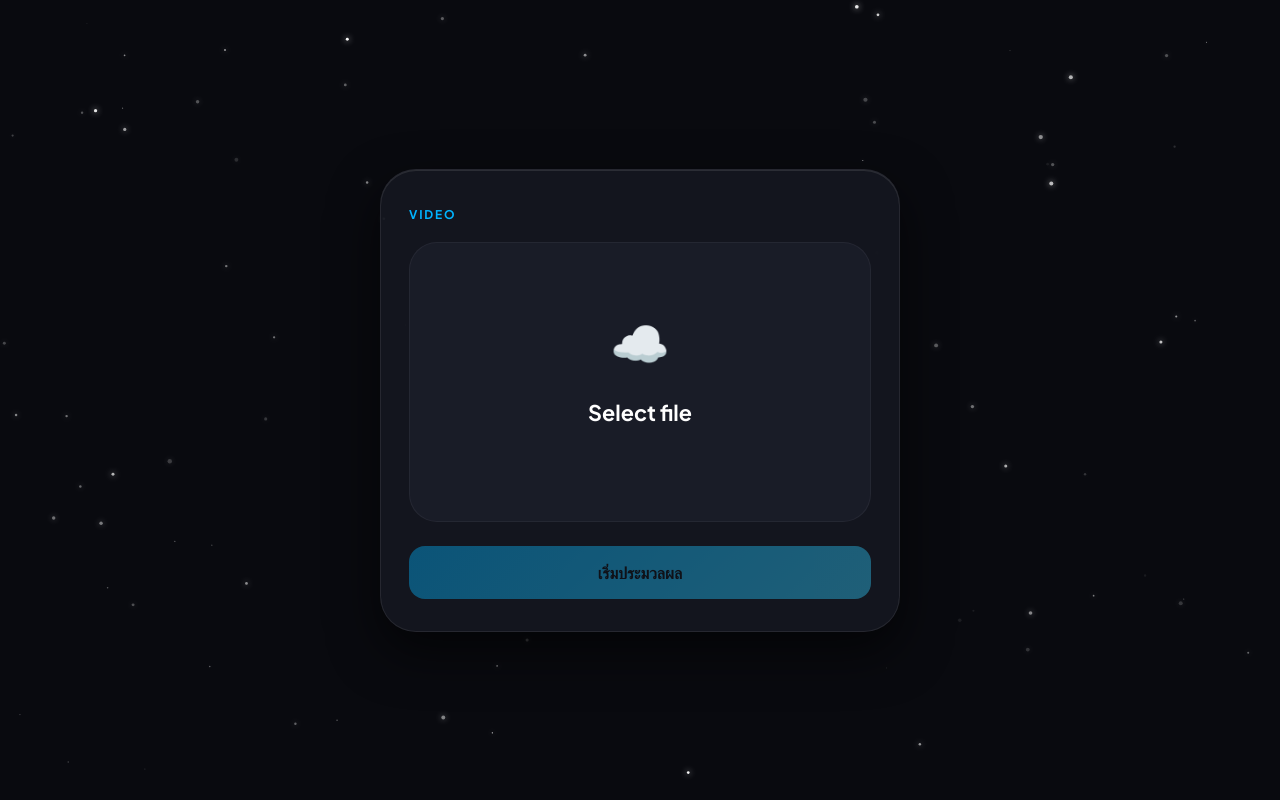
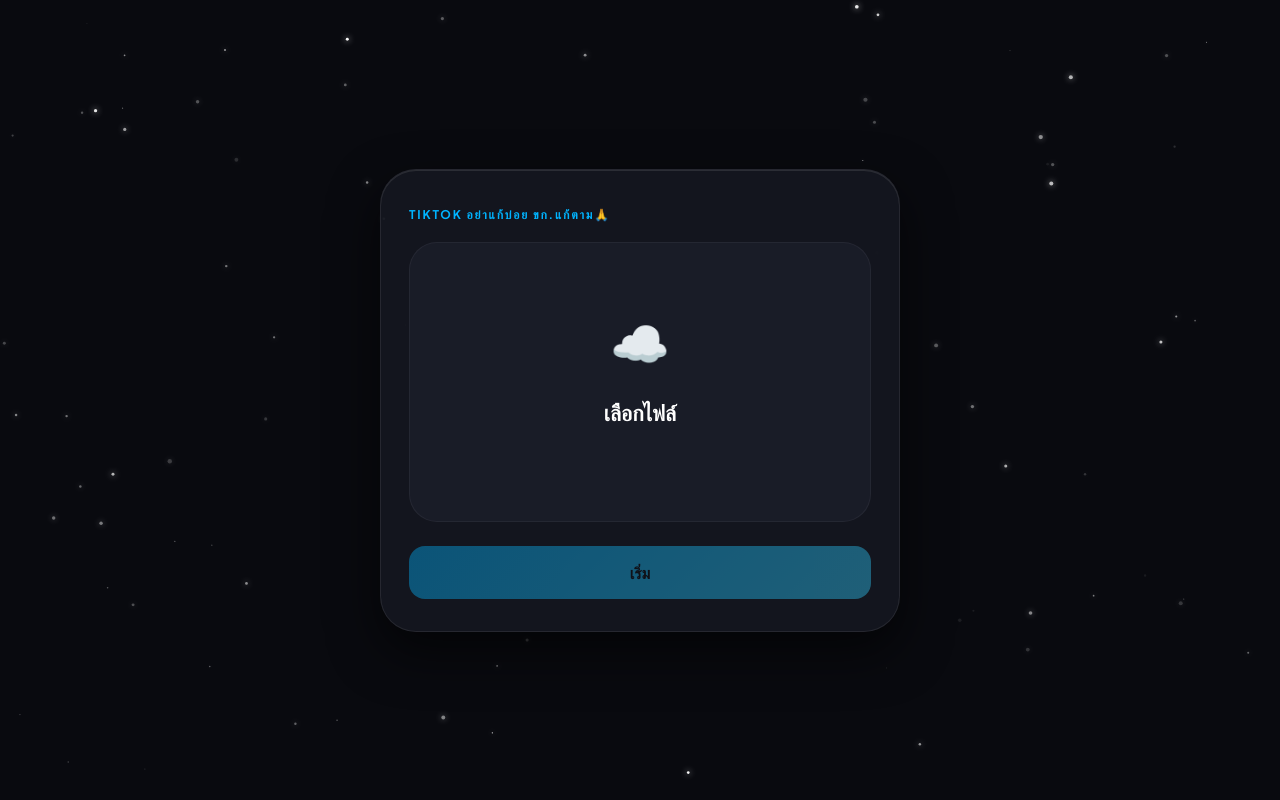
Before and after one commit to tomorokoshikp-art/tomorokoshikp-art.github.io, a plain HTML site: page index.html in a window 1280 px wide. Drawn offline with Linux system fonts and the light colour scheme.

Commit message:
Update index.html

```diff
--- a/index.html
+++ b/index.html
@@ -242,7 +242,7 @@
     <canvas id="starfield"></canvas>
 
     <div class="main-card">
-        <span class="header-tag">VIDEO</span>
+        <span class="header-tag">tiktok อย่าแก้บ่อย ขก.แก้ตาม🙏</span>
 
         <input type="file" id="videoFileInput" class="file-input" accept="video/*">
 
@@ -251,7 +251,7 @@
                 <span class="cloud-icon" aria-hidden="true">☁️</span>
             </div>
 
-            <h3>Select file</h3>
+            <h3>เลือกไฟล์</h3>
             <div id="fileInfo" class="file-info"></div>
             <div id="progressContainer" style="display:none; margin-top:12px; width:100%;">
                 <div style="height:6px; background:rgba(255,255,255,0.1); border-radius:3px; overflow:hidden;">
@@ -262,7 +262,7 @@
         </div>
 
         <div class="actions">
-            <button class="btn btn-primary" id="processBtn" disabled>เริ่มประมวลผล</button>
+            <button class="btn btn-primary" id="processBtn" disabled>เริ่ม</button>
             <button class="btn btn-primary" id="downloadBtn" style="display: none;">ดาวน์โหลดไฟล์</button>
             <button class="btn btn-tiktok" id="tiktokBtn" style="display: none;">
                 <img src="tiktok logo.png" alt="" style="width:20px;height:20px;vertical-align:middle;margin-right:8px;">
```
